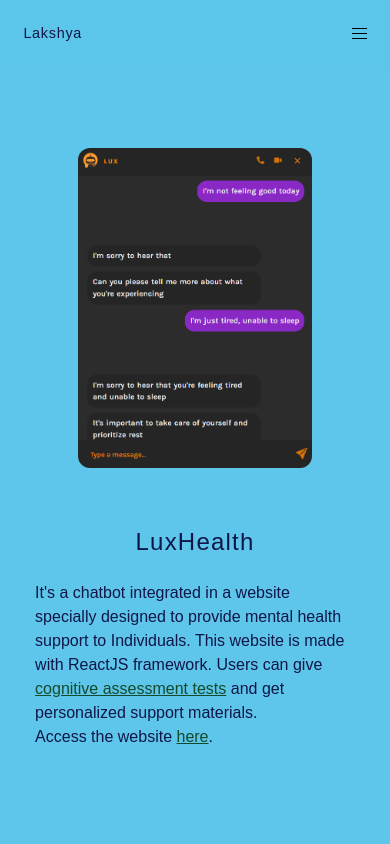
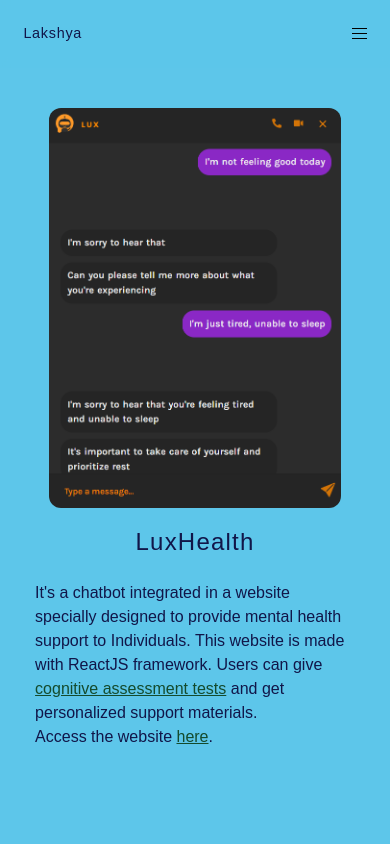
Before and after one commit to lakshyamahawar14/portfolio, a Next.js app: page /projects in a window 390 px wide. Shown: the top 844 px of the page. Built offline with nearby package versions, Linux system fonts and the light colour scheme.

Commit message:
updating about

```diff
--- a/app/components/Projects.js
+++ b/app/components/Projects.js
@@ -4,14 +4,14 @@ import Image from "next/image";
 const Projects = () => {
   return (
     <>
-      <section className="projects pt-[8vh] luxhealth relative flex justify-center items-center h-[100vh] w-[100vw] sm:flex-col px-[6vw] bg-[#5dc6ea]">
+      <section className="projects pt-[8vh] relative flex justify-center items-center h-[100vh] w-[100vw] sm:flex-col px-[6vw] bg-[#5dc6ea]">
         <div className="px-[3vw] flex flex-col justify-center items-start sm:items-center w-[80%] sm:max-h-[400px] sm:w-[100%]">
           <Image
             src="/assets/images/chatbot_pfp.png"
-            width={300}
-            height={600}
+            width={250}
+            height={500}
             key={Math.random}
-            className="relative h-[80%] w-[auto] rounded-xl"
+            className="relative h-[100%] w-[auto] rounded-xl"
             alt="A picture of Lux Chatbot"
             priority={true}
           />
```
